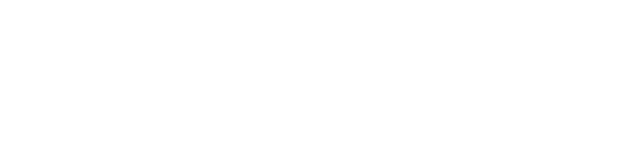
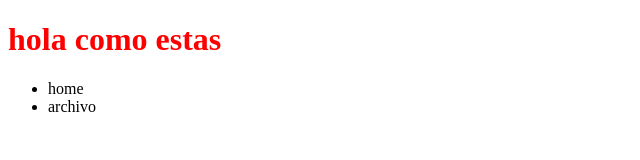
Before and after one commit to petevela/my-firt-website, a plain HTML site: page index.html in a window 1280 px wide. Shown: the whole page, without its empty margins (0-640 px from the left). Drawn offline with Linux system fonts and the light colour scheme.

Commit message:
agregar menu

```diff
--- a/css/main.css
+++ b/css/main.css
@@ -0,0 +1,3 @@
+h1{
+    color: red;
+}
--- a/index.html
+++ b/index.html
@@ -8,6 +8,12 @@
 
 </head>
 <body>
-    <h1></h1>
+    <h1>hola como estas</h1>
+    <nav>
+        <ul>
+            <li>home</li>
+            <li>archivo</li>
+        </ul>
+    </nav>
 </body>
 </html>
```
